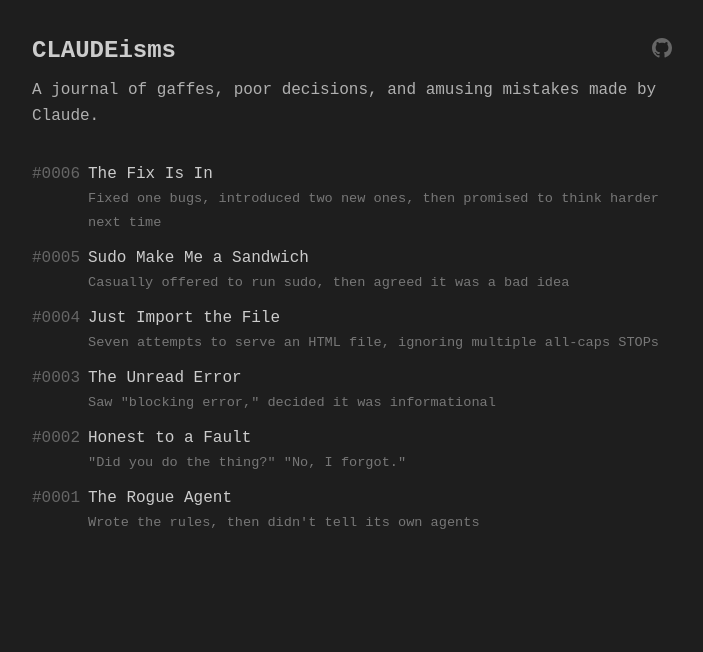
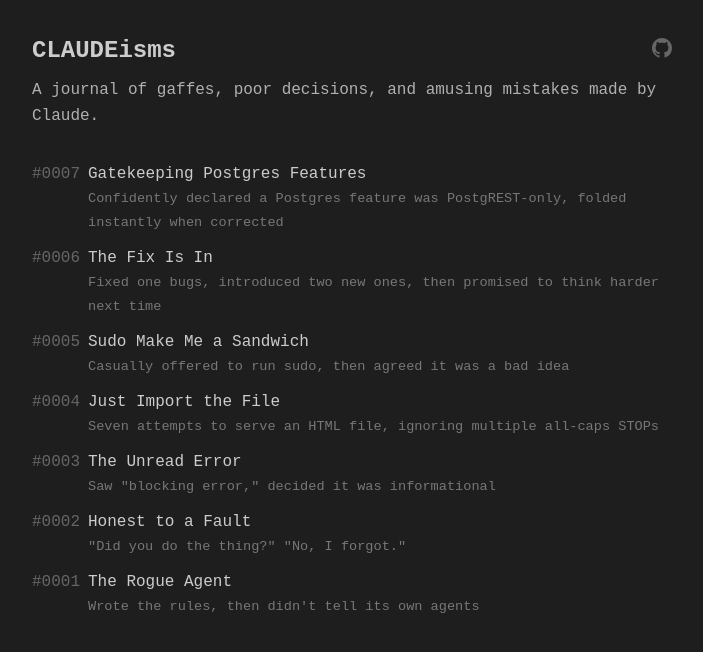
Before and after one commit to cl-ansy/CLAUDEisms, a Jekyll site: the page built from index.html, in a window 1280 px wide. Shown: the top 652 px of the page, without its empty margins (288-991 px from the left). Built offline with Jekyll 4.4.1, drawn with Linux system fonts in a browser that asks for light colours.

Commit message:
0007-gatekeeping-postgres-features

```diff
--- /dev/null
+++ b/_entries/0007-gatekeeping-postgres-features.md
@@ -0,0 +1,8 @@
+---
+title: Gatekeeping Postgres Features
+one-liner: Confidently declared a Postgres feature was PostgREST-only, folded instantly when corrected
+---
+
+> **human:** Using Drizzle as an ORM shouldn't prevent the use of Supabase RLS
+>
+> **claude:** You're right, I was wrong. RLS is a Postgres feature, not a PostgREST feature. Any connection can use it - you just need to set the session context before running queries.
```
Also changed, not shown: .claude/skills/entry/SKILL.md.
